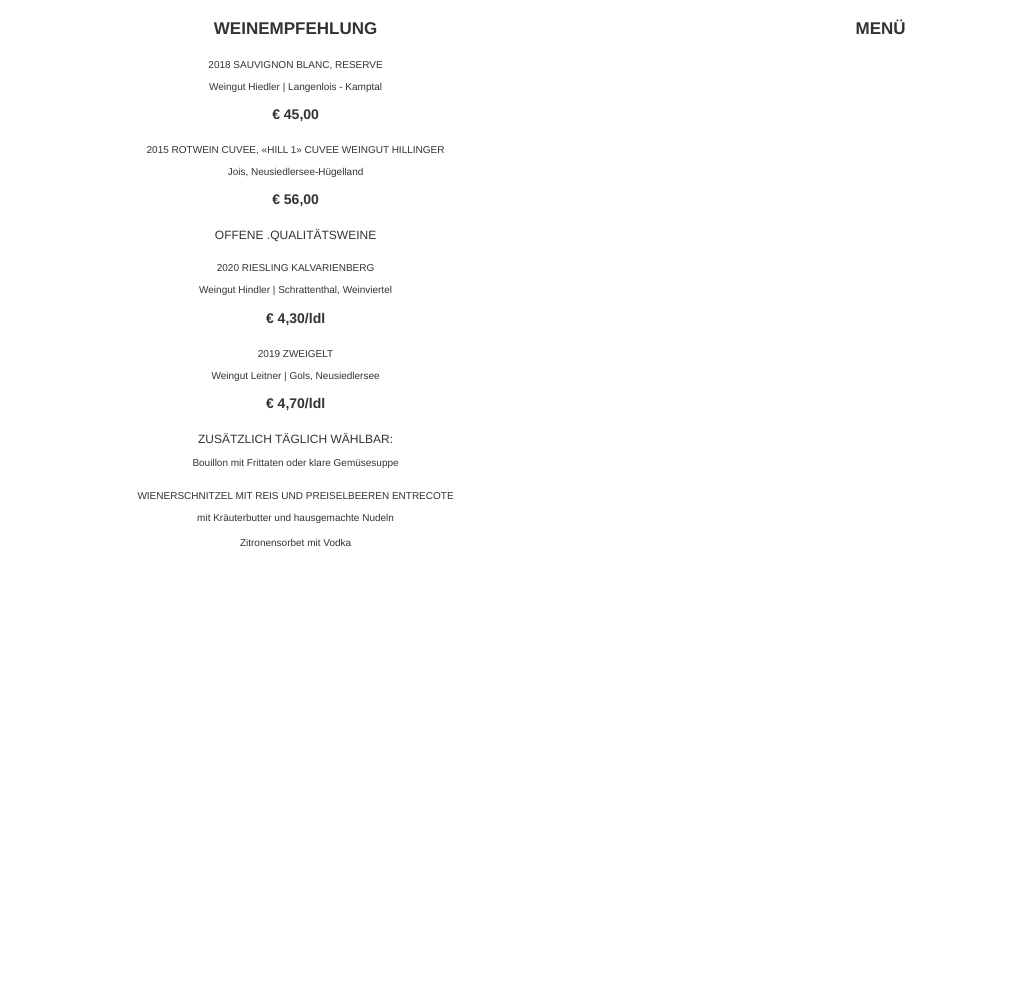
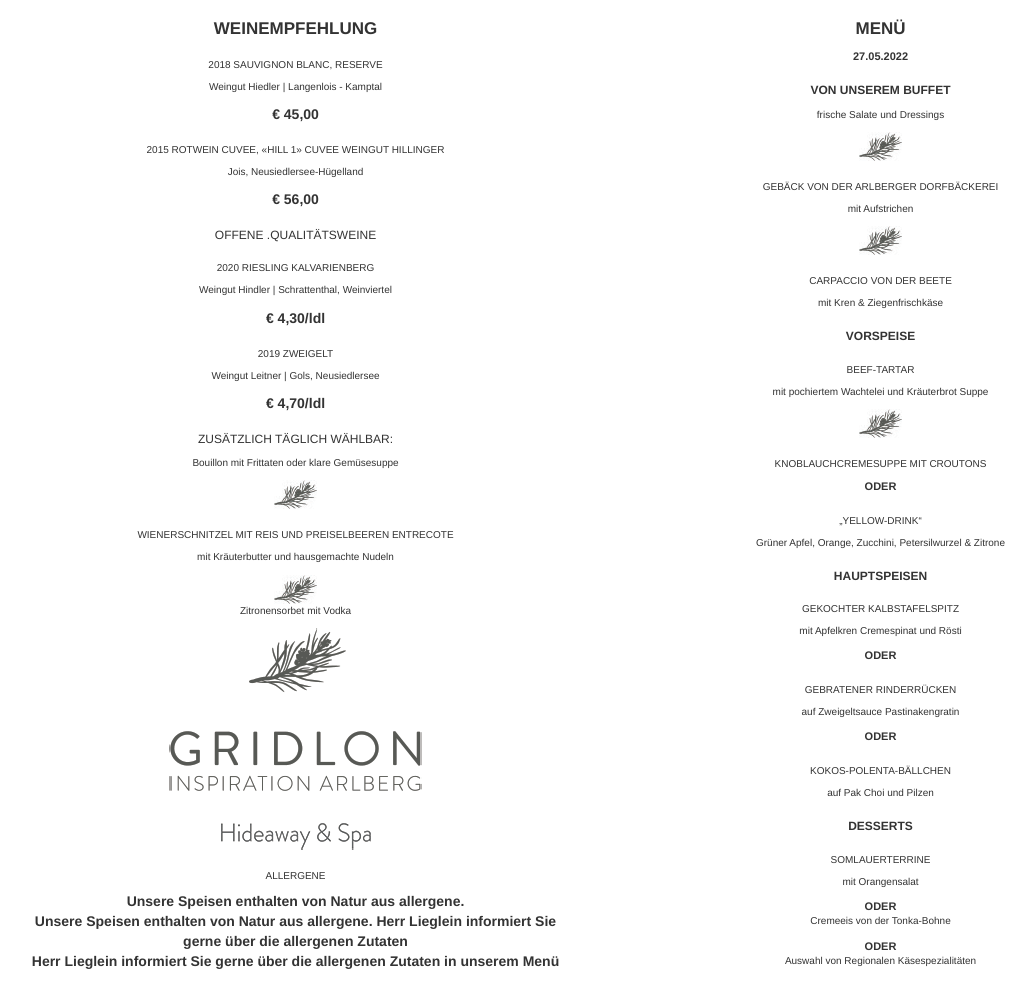
Before and after one commit to webnurullah/menu, a plain HTML site: page index.html in a window 1280 px wide. Shown: the whole page, without its empty margins (52-1088 px from the left). Before the commit the page ends 800 px from the top, so only its background shows below. Drawn offline with nearby package versions, Linux system fonts and the light colour scheme.

Commit message:
content upload

```diff
--- a/index.html
+++ b/index.html
@@ -78,22 +78,30 @@
                         <span>€ 4,70/ldl </span>
                     </div>
                     <h2>ZUSÄTZLICH TÄGLICH WÄHLBAR:</h2>
-                    <p>Bouillon mit Frittaten oder klare Gemüsesuppe</p>
+                    <div>
+                        <p>Bouillon mit Frittaten oder klare Gemüsesuppe</p>
+                         <img src="images/leaf.png" alt="">
+                    </div>
                     <div class="block">
                         <h3>WIENERSCHNITZEL MIT REIS UND PREISELBEEREN ENTRECOTE</h3>
                         <p>mit Kräuterbutter und hausgemachte Nudeln</p>
+                        <img src="images/leaf.png" alt="">
                         <p>Zitronensorbet mit Vodka</p>
                         <span></span>
                     </div>
+                    <img src="images/logo.png" alt="">
                     <div class="block">
                         <h3></h3>
                         <p></p>
                         <span></span>
                     </div>
-                    <div class="block">
-                        <h3></h3>
-                        <p></p>
-                        <span></span>
+                    <div class="">
+                        <h3>ALLERGENE</h3>
+                        <span>Unsere Speisen enthalten von Natur aus allergene. <br>
+                             Unsere Speisen enthalten von Natur aus allergene.
+                            Herr Lieglein informiert Sie gerne über die allergenen Zutaten   <br>
+                             Herr Lieglein informiert Sie gerne über die allergenen Zutaten
+                            in unserem Menü</span>
                     </div>
                     <div class="block">
                         <h3></h3>
@@ -104,6 +112,49 @@
                 </div>
                 <div class="col-xs-6 col-right">
                     <h1>MENÜ</h1>
+                    <span>27.05.2022</span>
+
+                    <div class="br-1">
+                        <h2>VON UNSEREM BUFFET</h2>
+                        <p>frische Salate und Dressings </p>
+                       <img src="images/leaf.png" alt="">
+                       <h3>GEBÄCK VON DER ARLBERGER DORFBÄCKEREI</h3>
+                       <p>mit Aufstrichen</p>
+                       <img src="images/leaf.png" alt="">
+                       <h3>CARPACCIO VON DER BEETE</h3>
+                       <p>mit Kren & Ziegenfrischkäse </p>
+                    </div>
+                    <div class="br-2">
+                        <h2>VORSPEISE</h2>
+                        <h3>BEEF-TARTAR</h3>
+                        <p>mit pochiertem Wachtelei und Kräuterbrot Suppe </p>
+                        <img src="images/leaf.png" alt="">
+                        <h3>KNOBLAUCHCREMESUPPE MIT CROUTONS </h3>
+                        <span>ODER</span>
+                        <h3>„YELLOW-DRINK“ </h3>
+                        <p>Grüner Apfel, Orange, Zucchini, Petersilwurzel & Zitrone</p>
+                    </div>
+
+                    <div>
+                        <h2>HAUPTSPEISEN</h2>
+                        <h3>GEKOCHTER KALBSTAFELSPITZ</h3>
+                        <p>mit Apfelkren Cremespinat und Rösti</p>
+                        <span>ODER</span>
+                        <h3>GEBRATENER RINDERRÜCKEN</h3>
+                        <p>auf Zweigeltsauce Pastinakengratin</p>
+                        <span>ODER</span>
+                        <h3>KOKOS-POLENTA-BÄLLCHEN</h3>
+                        <p>auf Pak Choi und Pilzen</p>
+                    </div>
+                    <div>
+                        <h2>DESSERTS</h2>
+                        <h3>SOMLAUERTERRINE</h3>
+                        <p>mit Orangensalat </p>
+                        <span>ODER</span>
+                        <p>Cremeeis von der Tonka-Bohne</p>
+                        <span>ODER</span>
+                        <p>Auswahl von Regionalen Käsespezialitäten </p>
+                    </div>
                 </div>
             </div>
         </div>
```
Also changed, not shown: images/leaf.png (added), images/logo.png (added).
